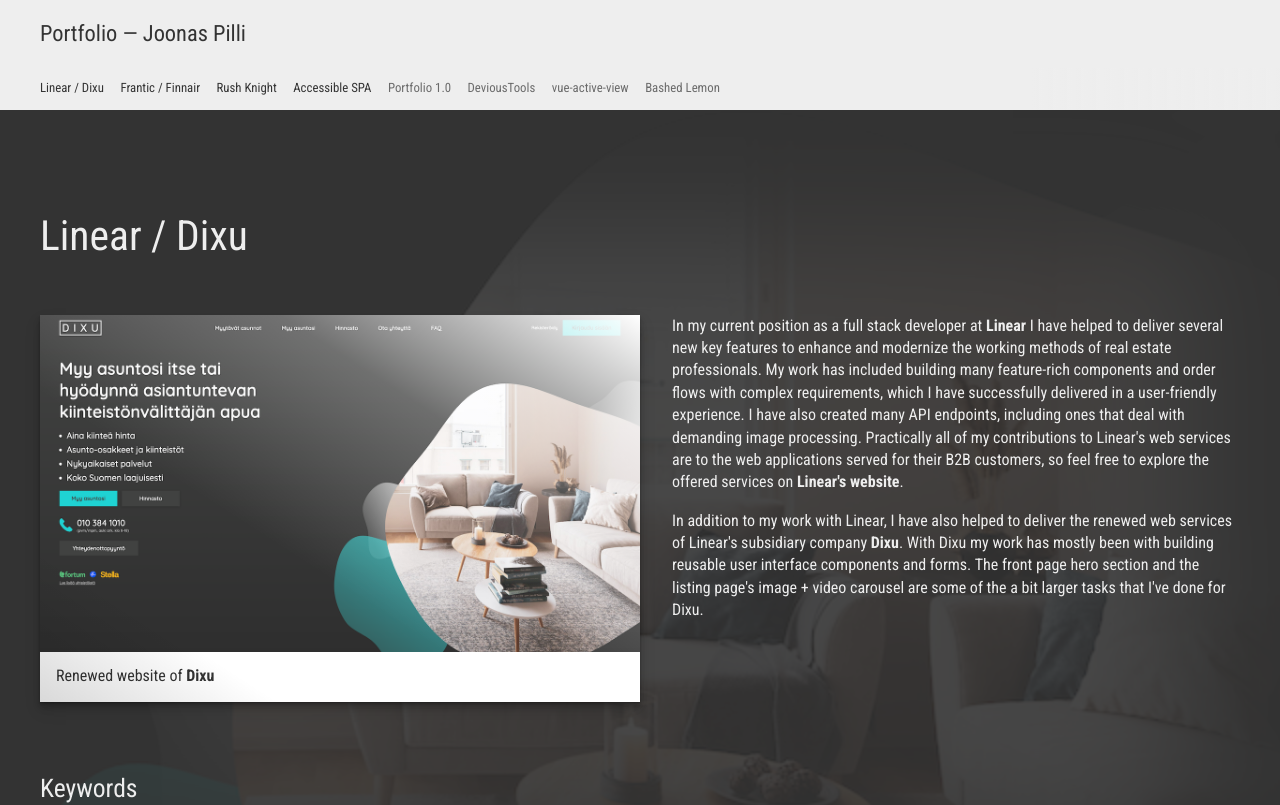
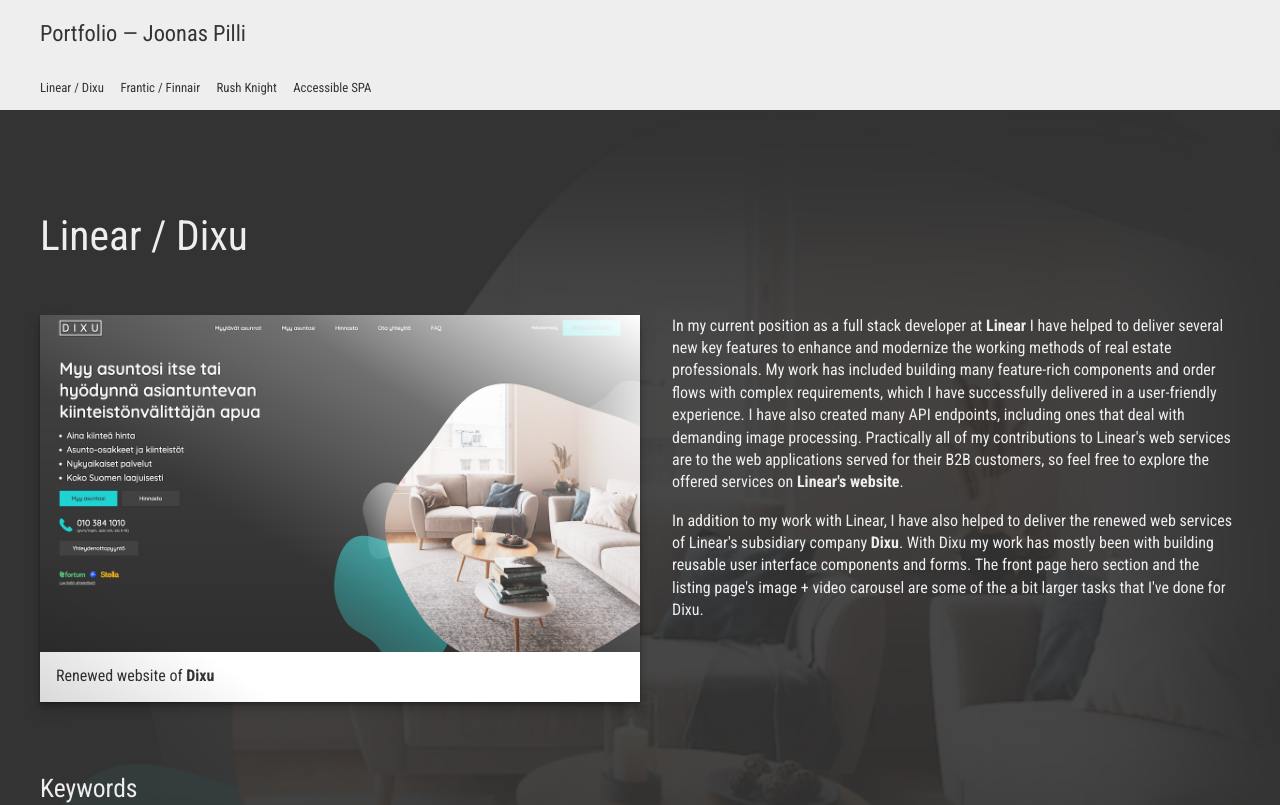
Before and after one commit to joonaspilli/portfolio, a website: page index.html in a window 1280 px wide. Shown: the top 805 px of the page. Drawn offline with Linux system fonts and the light colour scheme.

Commit message:
Commented out secondary nav links (#24)

```diff
--- a/index.html
+++ b/index.html
@@ -29,18 +29,18 @@
             <li class="main-nav__item">
                 <a href="#accessible-spa" class="main-nav__link">Accessible SPA</a>
             </li>
-            <li class="main-nav__item">
-                <a href="#portfolio-v1" class="main-nav__link">Portfolio 1.0</a>
-            </li>
-            <li class="main-nav__item">
-                <a href="#devious-tools" class="main-nav__link">DeviousTools</a>
-            </li>
-            <li class="main-nav__item">
-                <a href="#vue-active-view" class="main-nav__link">vue-active-view</a>
-            </li>
-            <li class="main-nav__item">
-                <a href="#bashed-lemon" class="main-nav__link">Bashed Lemon</a>
-            </li>
+            <!-- <li class="main-nav__item"> -->
+            <!--     <a href="#portfolio-v1" class="main-nav__link">Portfolio 1.0</a> -->
+            <!-- </li> -->
+            <!-- <li class="main-nav__item"> -->
+            <!--     <a href="#devious-tools" class="main-nav__link">DeviousTools</a> -->
+            <!-- </li> -->
+            <!-- <li class="main-nav__item"> -->
+            <!--     <a href="#vue-active-view" class="main-nav__link">vue-active-view</a> -->
+            <!-- </li> -->
+            <!-- <li class="main-nav__item"> -->
+            <!--     <a href="#bashed-lemon" class="main-nav__link">Bashed Lemon</a> -->
+            <!-- </li> -->
         </ul>
     </nav>
 
```
